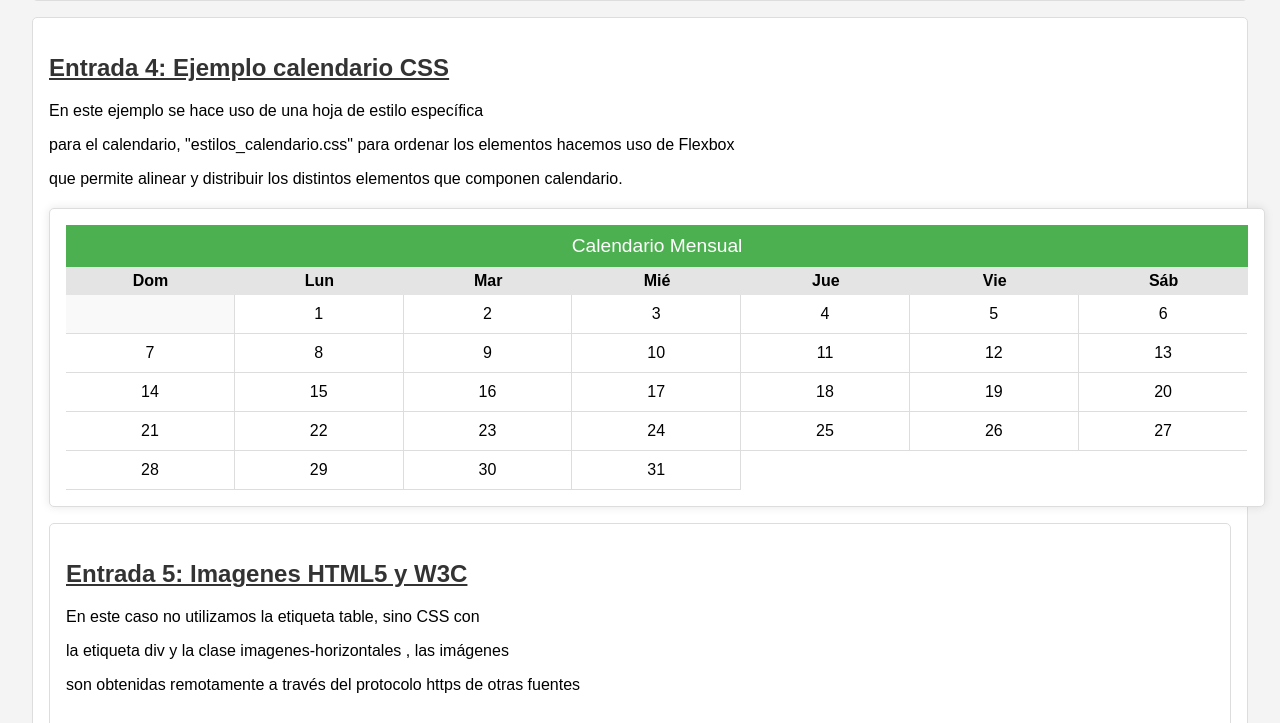
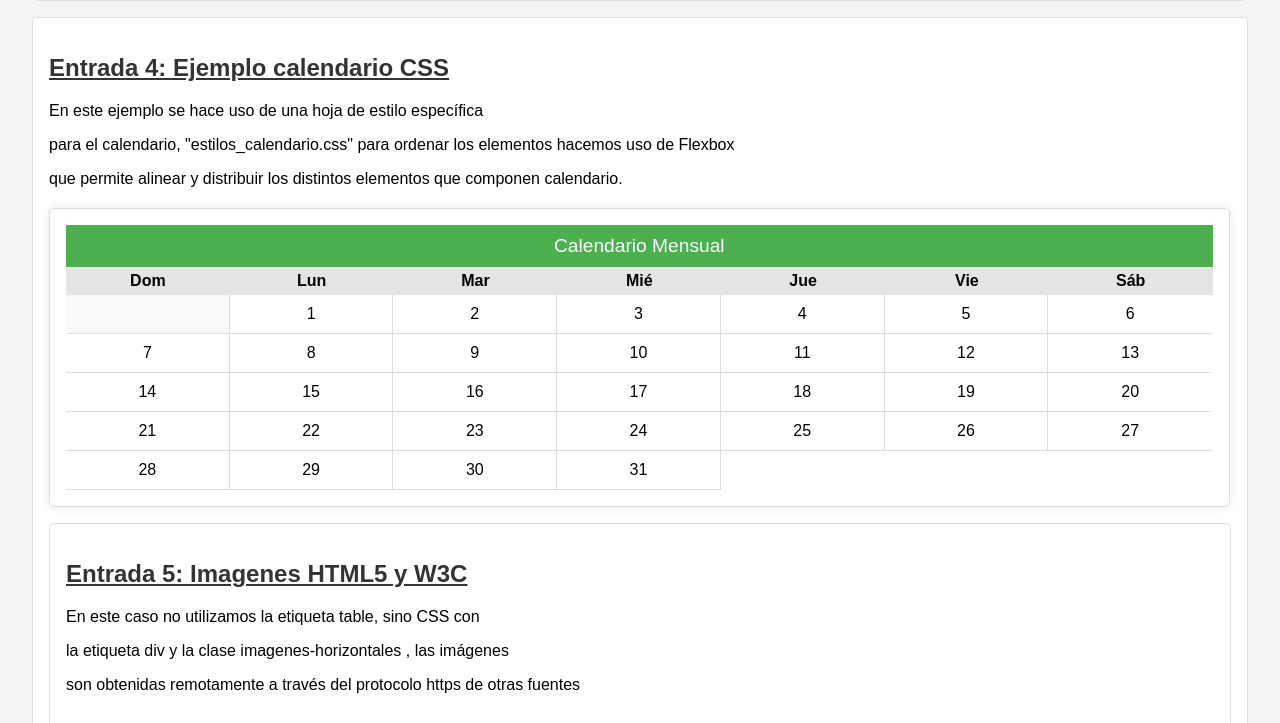
Before and after one commit to luigypc/luigypcpracticadesappred.github.io, a plain HTML site: page index.html in a window 1280 px wide. Shown: the part 1745-2468 px from the top of the page. Drawn offline with Linux system fonts and the light colour scheme; grey boxes are pictures that could not be loaded.

Commit message:
Update estilo_calendario.css

```diff
--- a/css/estilo_calendario.css
+++ b/css/estilo_calendario.css
@@ -4,11 +4,11 @@ los artículos, este no es el estilo general para el blog */
 /* Estilos generales para el contenedor del calendario */
 .calendario {
     margin-top: 20px; /* Añade un margen superior de 20px para separar el calendario del contenido superior */
-    width: 100%; /* Hace que el calendario ocupe el 100% del ancho del contenedor */
-    border: 1px solid #ddd; /* Aplica un borde gris claro alrededor del calendario */
-    border-radius: 5px; /* Redondea las esquinas del borde del calendario */
+    width: 97%; /* lo ajusto al 97 % para que no se salga del margen del contenedor */
+    border: 1px solid #ddd; /* Estilo con un borde gris claro alrededor del calendario */
+    border-radius: 5px; /* Borde redondeado */
     overflow: hidden; /* Oculta cualquier contenido que se salga del borde redondeado */
-    box-shadow: 0 0 10px rgba(0, 0, 0, 0.1); /* Añade una sombra sutil alrededor del calendario para darle profundidad */
+    box-shadow: 0 0 10px rgba(0, 0, 0, 0.1); /* Añade una sombra alrededor del calendario para darle profundidad */
 }
 
 /* Estilos para el encabezado del calendario, defiendo el color de fondo
```
